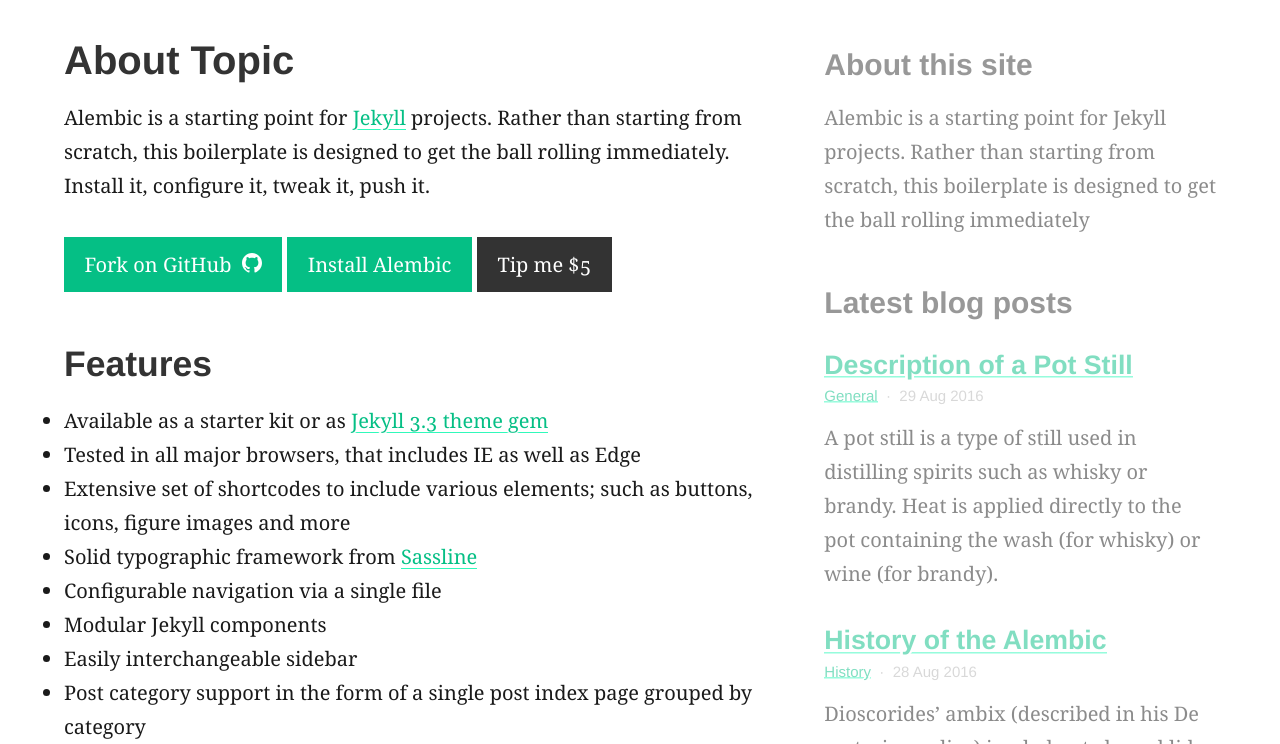
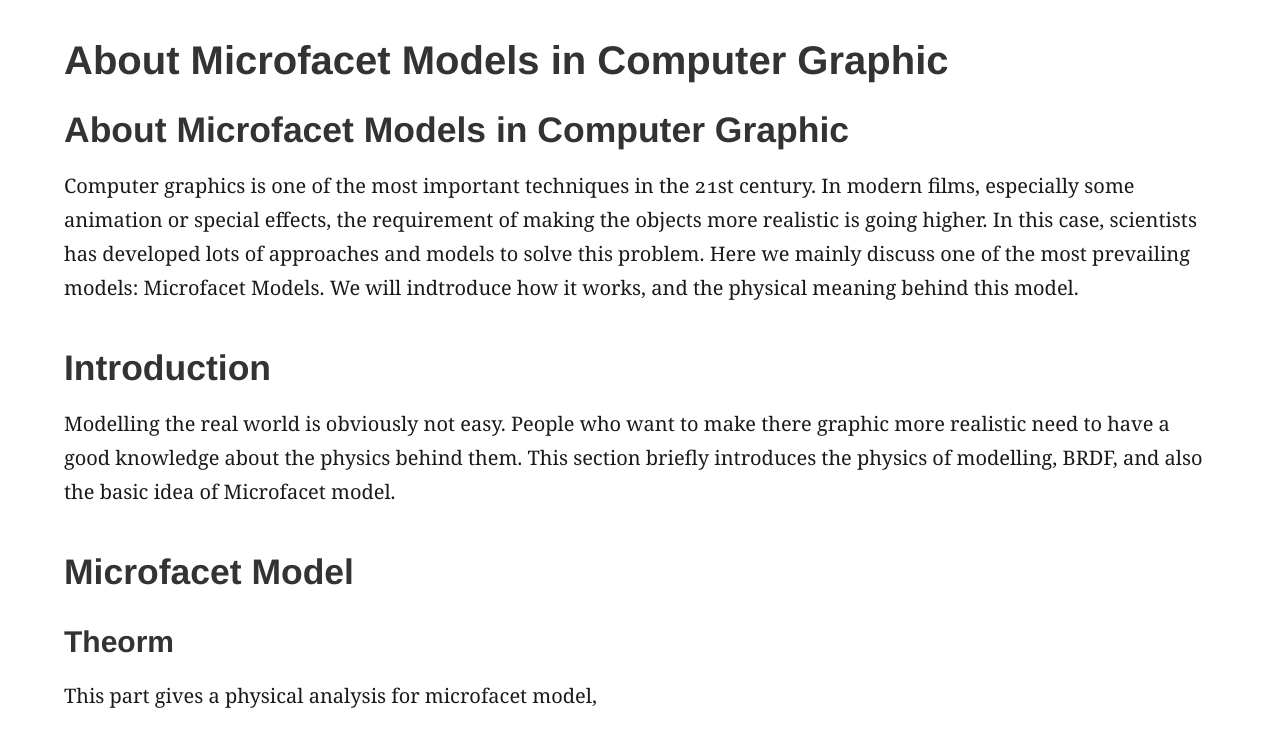
Before and after one commit to Derrick97/derrick97.github.com, a Jekyll site: the page built from index.md, in a window 1280 px wide and 900 px high, scrolled down 272 px, cut to the strip 156-900 px from the top of the window. Built offline with Jekyll 4.4.1, drawn with Linux system fonts in a browser that asks for light colours; our own code applies the rules of GitHub Pages for plain Markdown files; some of the changed text lies outside the part shown.

Commit message:
Topics Website

```diff
--- a/_config.yml
+++ b/_config.yml
@@ -33,17 +33,9 @@ gems:
 paginate: 2 # jekyll-paginate > items per page
 paginate_path: blog/page:num # jekyll-paginate > blog page
 jekyll-mentions: https://twitter.com # jekyll-mentions > service used when @replying
-twitter:
-  username: DavidDarnes # jekyll-seo-tag > Owners twitter username
-author: DavidDarnes # jekyll-seo-tag > default author
+author: Derrick97 # jekyll-seo-tag > default author
 social: # jekyll-seo-tag > social overrides
-  name: David Darnes # jekyll-seo-tag > real name
-  links:  # jekyll-seo-tag > social aliases (sameAs)
-    - https://twitter.com/DavidDarnes
-    - https://www.facebook.com/daviddarnes
-    - https://www.linkedin.com/in/daviddarnes
-    - https://plus.google.com/+DavidDarnes
-    - https://github.com/daviddarnes
+  name: Derrick97 # jekyll-seo-tag > real name
 
 # 4. Jekyll settings
 sass:
@@ -82,42 +74,23 @@ defaults:
 
 # 7. Site settings
 encoding: utf-8 # Make sure the encoding is right
-title: "Alembic" # Site name or title, also used in jekyll-seo-tag
-logo: "/assets/placeholder-logo.svg" # Site logo, also used in jekyll-seo-tag
-description: "Alembic is a starting point for Jekyll projects. Rather than starting from scratch, this boilerplate is designed to get the ball rolling immediately" # Site description and default description, also used in jekyll-seo-tag
-url: "https://alembic.darn.es" # Site url, also used in jekyll-seo-tag
-repo: "https://github.com/daviddarnes/alembic"
-email: "me@daviddarnes.com"
-disqus: "alembic-1"
-avatarurl: "https://www.gravatar.com/avatar/6c0377abcf4da91cdd35dea4554b2a4c" # Uses avatars for favicons to get multple sites, eg Gravatar, Twitter, GitHub
+title: "CO Topics" # Site name or title, also used in jekyll-seo-tag
+logo: "https://puu.sh/utXze/0f90db8700.jpg" # Site logo, also used in jekyll-seo-tag
+description: "This is the website for our CO Topics Project. It briefly introduces the information for microfacet model in computer graphics" # Site description and default description, also used in jekyll-seo-tag
+url: "https://derrick97.github.io" # Site url, also used in jekyll-seo-tag
+# repo: "https://github.com/daviddarnes/alembic"
+# email: "me@daviddarnes.com"
+# disqus: "alembic-1"
+# avatarurl: "https://www.gravatar.com/avatar/6c0377abcf4da91cdd35dea4554b2a4c" # Uses avatars for favicons to get multple sites, eg Gravatar, Twitter, GitHub
 
 # 8. Site navigation
 navigation_header:
   Home: /
   Elements: /elements/
   Blog: /blog/
-  Categories: /categories/
+  Haha: /haha/
   Search: /search/
   Fork Alembic: https://github.com/daviddarnes/alembic
 
 navigation_footer:
-  Created by David Darnes: https://darn.es
-
-social_links:
-  Twitter: https://twitter.com/DavidDarnes
-  LinkedIn: https://www.linkedin.com/in/daviddarnes
-  Google+: https://plus.google.com/+DavidDarnes
-  GitHub: https://github.com/daviddarnes
-  link: https://darn.es
-
-sharing_links:
-  Twitter: "#1DA1F2"
-  facebook: "#3B5998"
-  Google+: "#DC4E41"
-  Pinterest: "#BD081C"
-  LinkedIn: "#0077B5"
-  tumblr: "#36465D"
-  Reddit: "#FF4500"
-  Hacker News: "#ff6600"
-  Designer News: "#2D72D9"
-  Email: ""
+  Back to Home: /
--- a/index.md
+++ b/index.md
@@ -1,68 +1,41 @@
 ---
-title: About Topic
+title:
+layout: home
 feature_text: |
-  ## Topic
-  Physics-based models for surface appearances in Computer Graphics
-feature_image: "https://unsplash.it/1300/400?image=971"
+  ## Physics-based models for surface appearances in Computer Graphics
+
+feature_image: "https://osu.ppy.sh/ss/7457451"
 image: "https://unsplash.it/600/400?image=971"
-excerpt: "Alembic is a starting point for [Jekyll](https://jekyllrb.com/) projects. Rather than starting from scratch, this boilerplate is designed to get the ball rolling immediately. Install it, configure it, tweak it, push it."
+excerpt: "Computer graphics is one of the most important techniques in the 21st century. People need"
 ---
 
-Alembic is a starting point for [Jekyll](https://jekyllrb.com/) projects. Rather than starting from scratch, this boilerplate is designed to get the ball rolling immediately. Install it, configure it, tweak it, push it.
+## About Microfacet Models in Computer Graphic
+  Computer graphics is one of the most important techniques in the 21st century. In modern films, especially some animation or special effects, the requirement of making the objects more realistic is going higher.
+In this case, scientists has developed lots of approaches and models to solve this problem. Here we mainly discuss one of the most prevailing models: Microfacet Models. We will indtroduce how it works, and the physical meaning behind this model.
 
-{% include button.html text="Fork on GitHub" icon="github" link="https://github.com/daviddarnes/alembic" %} {% include button.html text="Install Alembic" link="https://github.com/daviddarnes/alembic#installation" %} {% include button.html text="Tip me $5" link="https://www.paypal.me/daviddarnes/5usd" color="#333333" %}
 
-## Features
 
-- Available as a starter kit or as [Jekyll 3.3 theme gem](http://jekyllrb.com/docs/themes/)
-- Tested in all major browsers, that includes IE as well as Edge
-- Extensive set of shortcodes to include various elements; such as buttons, icons, figure images and more
-- Solid typographic framework from [Sassline](https://sassline.com/)
-- Configurable navigation via a single file
-- Modular Jekyll components
-- Easily interchangeable sidebar
-- Post category support in the form of a single post index page grouped by category
-- Built in live search using JavaScript
-- Contact form built in using [Formspree](https://formspree.io/)
-- Works on [GitHub Pages](https://pages.github.com/) out of the box
-- Built with [Jekyll](https://jekyllrb.com/) 3.3
-- Designed with [Siteleaf](http://www.siteleaf.com/) in mind
-- Has 9 of the most popular networks as performant sharing buttons
-- Has documentation
 
-## Examples
+## Introduction
 
-Here are a few examples of Alembic out in the wild being used in a variety of ways:
+Modelling the real world is obviously not easy. People who want to make there graphic more realistic need to have a good knowledge about the physics behind them. This section briefly introduces the physics of modelling, BRDF, and also the basic idea of Microfacet model.
 
-- [bitpodcast.com](https://bitpodcast.com/)
-- [katiesimonemusic.com](http://katiesimonemusic.com/)
-- [joelcagedesign.com](https://joelcagedesign.com/)
-- [bawejakunal.github.io](https://bawejakunal.github.io/)
-- [case2111.github.io](http://case2111.github.io/)
-- [www.10people.co.uk](http://www.10people.co.uk/)
 
-## Installation
 
-### As a Boilerplate / Fork
 
-1. [Fork the repo](https://github.com/daviddarnes/alembic#fork-destination-box)
-2. Clone down the repo with `$ git clone git@github.com:username/reponame.git`
-3. Delete the `demo/` folder and `screenshot.png` files
-4. Change the `CNAME` record to your projects' record
-5. Install bundler with `$ gem install bundler`
-6. Install gems with `$ bundle install`
-7. Run Jekyll with `$ bundle exec jekyll serve --watch`
-8. Begin hacking for your project
 
-### As a Jekyll 3.3 theme gem
+## Microfacet Model
 
-1. Download the starter `/demo` content, [quick download link](https://minhaskamal.github.io/DownGit/#/home?url=https://github.com/daviddarnes/alembic/tree/master/demo)
-2. Install bundler with `$ gem install bundler`
-3. Install gems with `$ bundle install`
-4. Run Jekyll with `$ bundle exec jekyll serve --watch`
-5. Begin hacking for your project
+### Theorm
 
-### Boilerplate & Theme differences
+This part gives a physical analysis for microfacet model,
+
+### Bump Analysis
+
+This part gives some real world objects to illustrate how the macrofacet model works. It is really powerful in some cases.
+
+### Application of different Materials
+
 
 The boilerplate kit is better for more drastic hacking and changes, a project that's quite different to any other and needs a lot of custom work done. Additionally you'll only be able to use this method if you want to host it on GitHub Pages, as [themes can't be submitted](https://pages.github.com/themes/)... yet.
 
```
Also changed, not shown: categories.md (deleted, +0 -5 lines).
